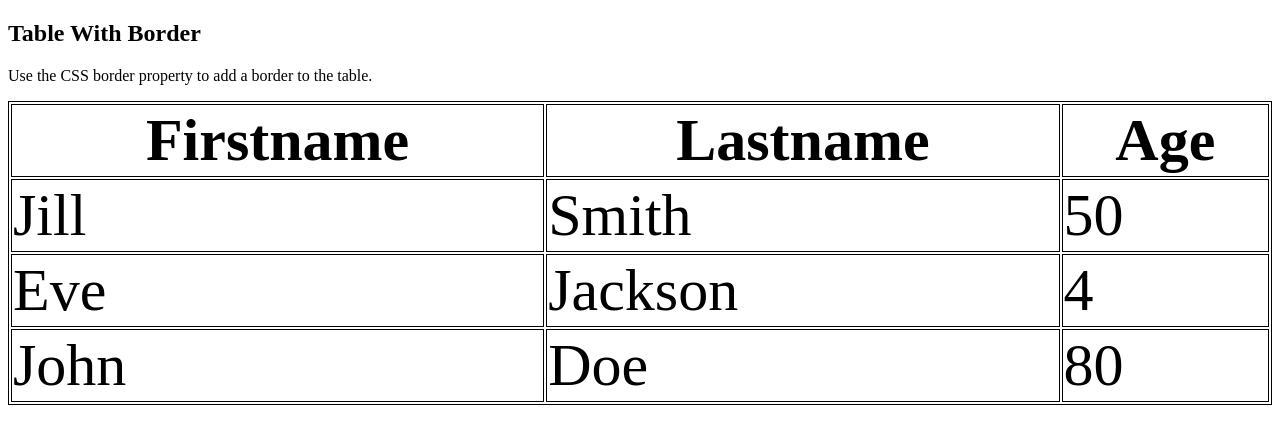
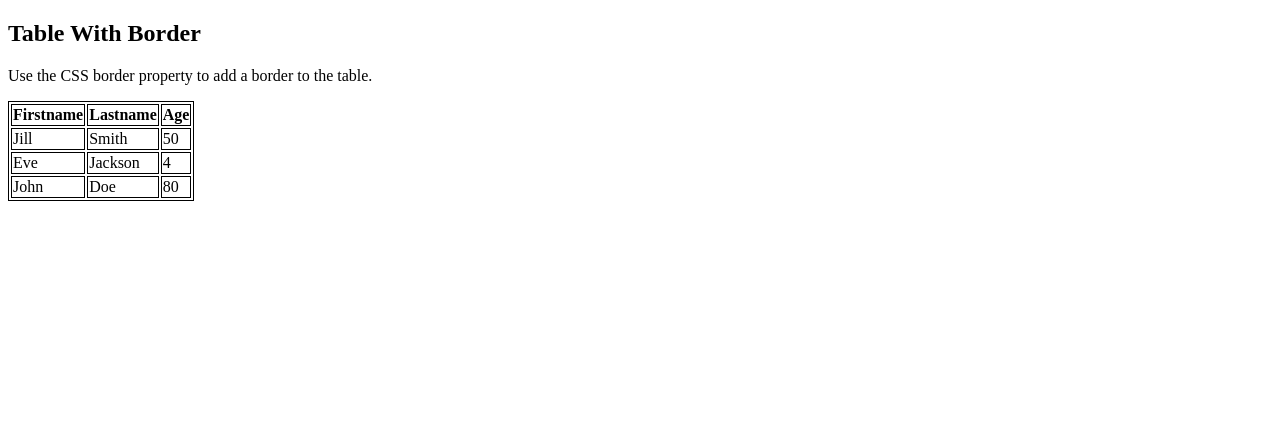
Before and after one commit to kushalsinghse/Table_project, a plain HTML site: page index.html in a window 1280 px wide. Drawn offline with Linux system fonts and the light colour scheme.

Commit message:
Add files via upload

```diff
--- a/index.html
+++ b/index.html
@@ -10,26 +10,26 @@
 
 <p>Use the CSS border property to add a border to the table.</p>
 
-<table style="width:100%">
-  <tr style="font-size: 60px">
-    <th style="font-size: 60px">Firstname</th>
-    <th style="font-size: 60px">Lastname</th>
-    <th style="font-size: 60px">Age</th>
+<table>
+  <tr>
+    <th>Firstname</th>
+    <th>Lastname</th>
+    <th>Age</th>
   </tr>
-  <tr style="font-size: 60px">
-    <td style="font-size: 60px">Jill</td>
-    <td style="font-size: 60px">Smith</td>
-    <td style="font-size: 60px">50</td>
+  <tr>
+    <td>Jill</td>
+    <td>Smith</td>
+    <td>50</td>
   </tr>
-  <tr style="font-size: 60px">
-    <td style="font-size: 60px">Eve</td>
-    <td style="font-size: 60px">Jackson</td>
-    <td style="font-size: 60px">4</td>
+  <tr>
+    <td>Eve</td>
+    <td>Jackson</td>
+    <td>4</td>
   </tr>
-  <tr style="font-size: 60px">
-    <td style="font-size: 60px">John</td>
-    <td style="font-size: 60px">Doe</td>
-    <td style="font-size: 60px">80</td>
+  <tr>
+    <td>John</td>
+    <td>Doe</td>
+    <td>80</td>
   </tr>
 </table>
 
```
